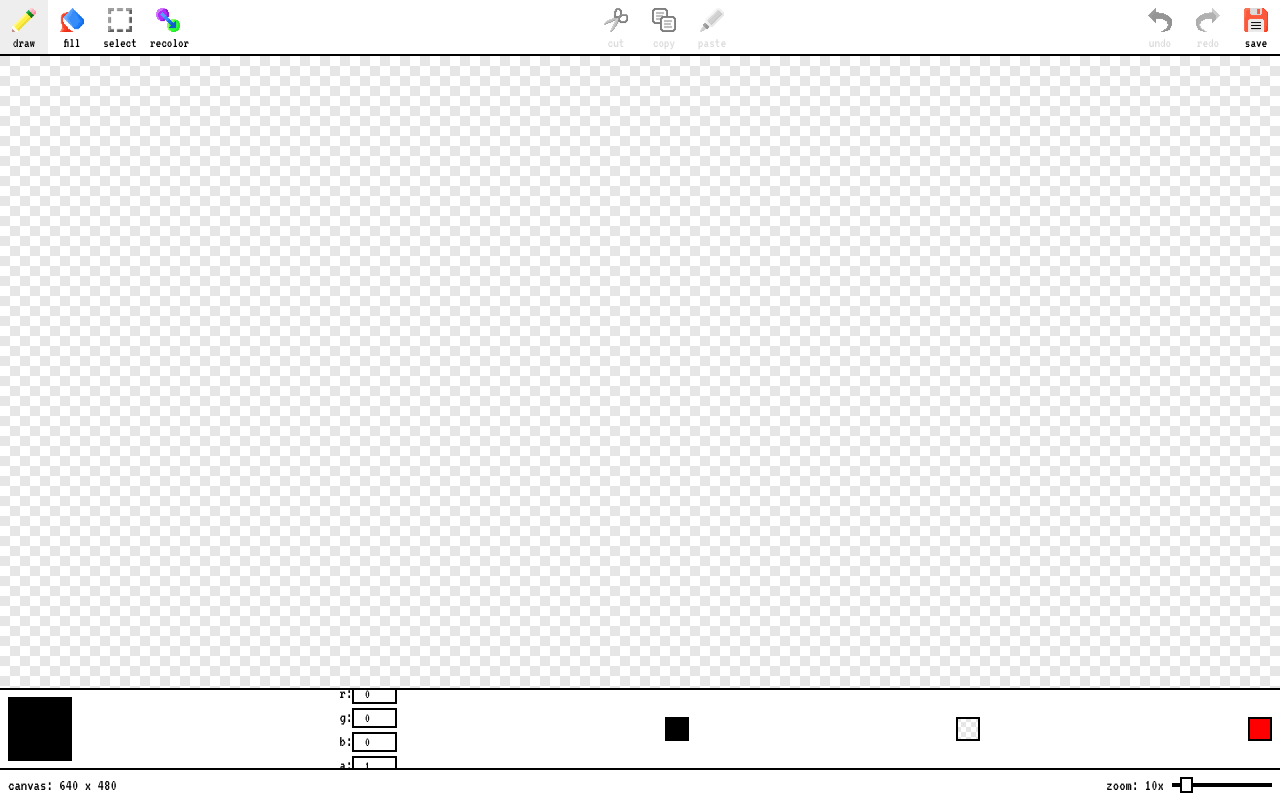
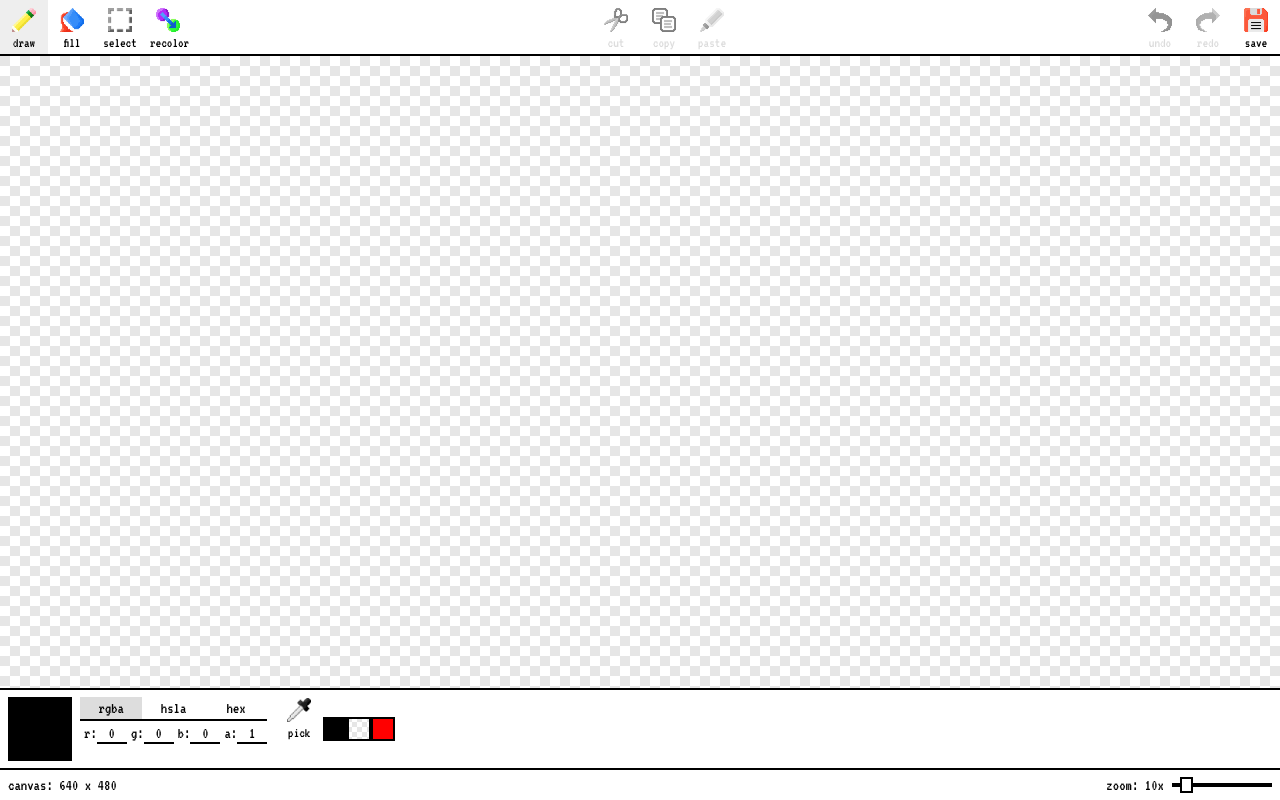
Before and after one commit to reid47/redraw, a React (Create React App) app: page / in a window 1280 px wide. Built offline with nearby package versions, Linux system fonts and the light colour scheme.

Commit message:
Add eyedropper tool, work on color bar

```diff
--- a/src/components/App.js
+++ b/src/components/App.js
@@ -39,7 +39,12 @@ export class App extends React.Component {
     canvasHeight: Math.max(newY, 2)
   });
 
-  changeMode = newMode => this.setState({ mode: newMode });
+  changeMode = newMode => {
+    this.setState({
+      lastMode: this.state.mode,
+      mode: newMode
+    });
+  }
 
   changePixelSize = newPixelSize => {
     const scrollX = this.canvasContainer.scrollLeft;
@@ -186,13 +191,17 @@ export class App extends React.Component {
           onDrawStart: (tools[mode].onDrawStart || noop).bind(this),
           onDrawMove: (tools[mode].onDrawMove || noop).bind(this),
           onDrawEnd: (tools[mode].onDrawEnd || noop).bind(this),
-          forceUpdate: () => this.forceUpdate()
+          forceUpdate: () => this.forceUpdate(),
+          resetToLastMode: () => this.changeMode(this.state.lastMode),
+          changeCurrentColor: this.changeCurrentColor
         }}/>
 
         <ColorBar {...{
           currentColor,
           colorPalette,
-          changeCurrentColor: this.changeCurrentColor
+          changeCurrentColor: this.changeCurrentColor,
+          mode,
+          changeMode: this.changeMode
         }}/>
 
         <StatusBar {...{
--- a/src/components/Canvas.js
+++ b/src/components/Canvas.js
@@ -10,11 +10,11 @@ export class Canvas extends React.Component {
   }
 
   handleDrawStart = evt => {
-    const { pixelSize, forceUpdate } = this.props;
+    const { pixelSize, forceUpdate, changeCurrentColor, resetToLastMode } = this.props;
     const rect = this.canvas.getBoundingClientRect();
     const x = Math.floor((evt.clientX - rect.left) / pixelSize);
     const y = Math.floor((evt.clientY - rect.top) / pixelSize);
-    this.props.onDrawStart({ evt, ctx: this.ctx, x, y, ghostCtx: this.ghostCtx, forceUpdate });
+    this.props.onDrawStart({ evt, ctx: this.ctx, x, y, ghostCtx: this.ghostCtx, forceUpdate, changeCurrentColor, resetToLastMode });
   }
 
   handleDrawMove = evt => {
--- a/src/components/ColorBar.js
+++ b/src/components/ColorBar.js
@@ -1,11 +1,26 @@
 import React from 'react';
+import { ToolButton } from './ToolButton';
 import { fromRGBA } from '../rgba';
+import { t } from '../translations';
 
-export const ColorBar = ({
+export class ColorBar extends React.Component {
+  constructor(props) {
+    super(props);
+
+    this.state = {
+      colorMode: 'rgba'
+    };
+  }
+
+  render () {
+    const {
       currentColor,
       colorPalette,
-  changeCurrentColor
-}) => {
+      changeCurrentColor,
+      mode,
+      changeMode
+    } = this.props;
+
     return <div className="ColorBar">
       <div className="ColorBar-current-color-bg">
         <div className="ColorBar-current-color"
@@ -13,6 +28,35 @@ export const ColorBar = ({
       </div>
 
       <div className="ColorBar-color-editor">
+        <div className="ColorBar-color-type">
+          <input type="radio"
+            id="ColorBar-color-type-rgba"
+            name="ColorBar-color-type"
+            checked={this.state.colorMode === 'rgba'}
+            onChange={evt => evt.target.checked && this.setState({ colorMode: 'rgba' })}/>
+          <label htmlFor="ColorBar-color-type-rgba">
+            rgba
+          </label>
+
+          <input type="radio"
+            id="ColorBar-color-type-hsla"
+            name="ColorBar-color-type"
+            checked={this.state.colorMode === 'hsla'}
+            onChange={evt => evt.target.checked && this.setState({ colorMode: 'hsla' })}/>
+          <label htmlFor="ColorBar-color-type-hsla">
+            hsla
+          </label>
+
+          <input type="radio"
+            id="ColorBar-color-type-hex"
+            name="ColorBar-color-type"
+            checked={this.state.colorMode === 'hex'}
+            onChange={evt => evt.target.checked && this.setState({ colorMode: 'hex' })}/>
+          <label htmlFor="ColorBar-color-type-hex">
+            hex
+          </label>
+        </div>
+
         <div>
           <label htmlFor="ColorBar-color-editor-r">r:</label>
           <input id="ColorBar-color-editor-r"
@@ -63,6 +107,14 @@ export const ColorBar = ({
         </div>
       </div>
 
+      <ToolButton
+        image="eyedropper"
+        title={t('eyedropperToolLabel')}
+        active={mode === 'eyedropper'}
+        onClick={() => changeMode('eyedropper')}>
+        {t('eyedropperButtonText')}
+      </ToolButton>
+
       {colorPalette.map((color, i) => {
         return <div key={i}
           className="ColorBar-color-button-bg">
@@ -74,3 +126,4 @@ export const ColorBar = ({
       })}
     </div>;
   }
+}
--- a/src/stylesheets/_ColorBar.scss
+++ b/src/stylesheets/_ColorBar.scss
@@ -8,7 +8,6 @@
   box-sizing: border-box;
   border-top: 2px solid #000;
   display: flex;
-  justify-content: space-between;
   align-items: center;
 }
 
@@ -42,10 +41,66 @@
 }
 
 .ColorBar-color-editor {
+  padding-left: $unit;
+  padding-right: $unit;
+  height: $unit * 8;
+
+  div {
+    display: inline-block;
+
+    + div {
+      margin-left: $unit / 2;
+    }
+  }
+
   input {
     background: transparent;
-    border: 2px solid black;
+    border: none;
+    border-bottom: 2px solid black;
+    font-size: inherit;
     font-family: inherit;
     text-align: center;
+
+    &::-webkit-outer-spin-button,
+    &::-webkit-inner-spin-button {
+      -webkit-appearance: none;
+      margin: 0;
+    }
   }
 }
+
+.ColorBar-color-type {
+  display: flex !important;
+  justify-content: space-between;
+  height: $unit * 3;
+
+  input[type="radio"] {
+    opacity: 0;
+    position: absolute;
+
+    &:checked + label {
+      background-color: #ddd;
+    }
+
+    &:focus + label {
+      outline: 1px dotted #212121;
+      outline: 5px auto -webkit-focus-ring-color;
+    }
+  }
+
+  label {
+    border-bottom: 2px solid black;
+    background-color: transparent;
+    font-family: inherit;
+    padding: 0 ($unit / 2);
+    cursor: pointer;
+    width: 33.3333%;
+    height: $unit * 3;
+    line-height: $unit * 2.75;
+    text-align: center;
+
+    &:last-child {
+      cursor: pointer;
+    }
+  }
+}
--- /dev/null
+++ b/src/tools/eyedropper.js
@@ -0,0 +1,7 @@
+export const eyedropper = {
+  onDrawStart({ctx, x, y, changeCurrentColor, resetToLastMode}) {
+    const [r, g, b, a] = ctx.getImageData(x, y, 1, 1).data;
+    changeCurrentColor({r, g, b, a});
+    resetToLastMode();
+  }
+};
--- a/src/tools/index.js
+++ b/src/tools/index.js
@@ -1,4 +1,5 @@
 export { draw } from './draw';
+export { eyedropper } from './eyedropper';
 export { fill } from './fill';
 export { recolor } from './recolor';
 export { select } from './select';
--- a/src/translations.js
+++ b/src/translations.js
@@ -79,6 +79,12 @@ const translations = {
   },
   saveDialogCloseButtonLabel: {
     en: 'Close save dialog'
+  },
+  eyedropperToolLabel: {
+    en: 'Switch to eyedropper tool'
+  },
+  eyedropperButtonText: {
+    en: 'pick'
   }
 };
 
```
Also changed, not shown: 1 other file (tests, documents, lock files or other folders). Lines whose indentation alone changed are shown as unchanged.
